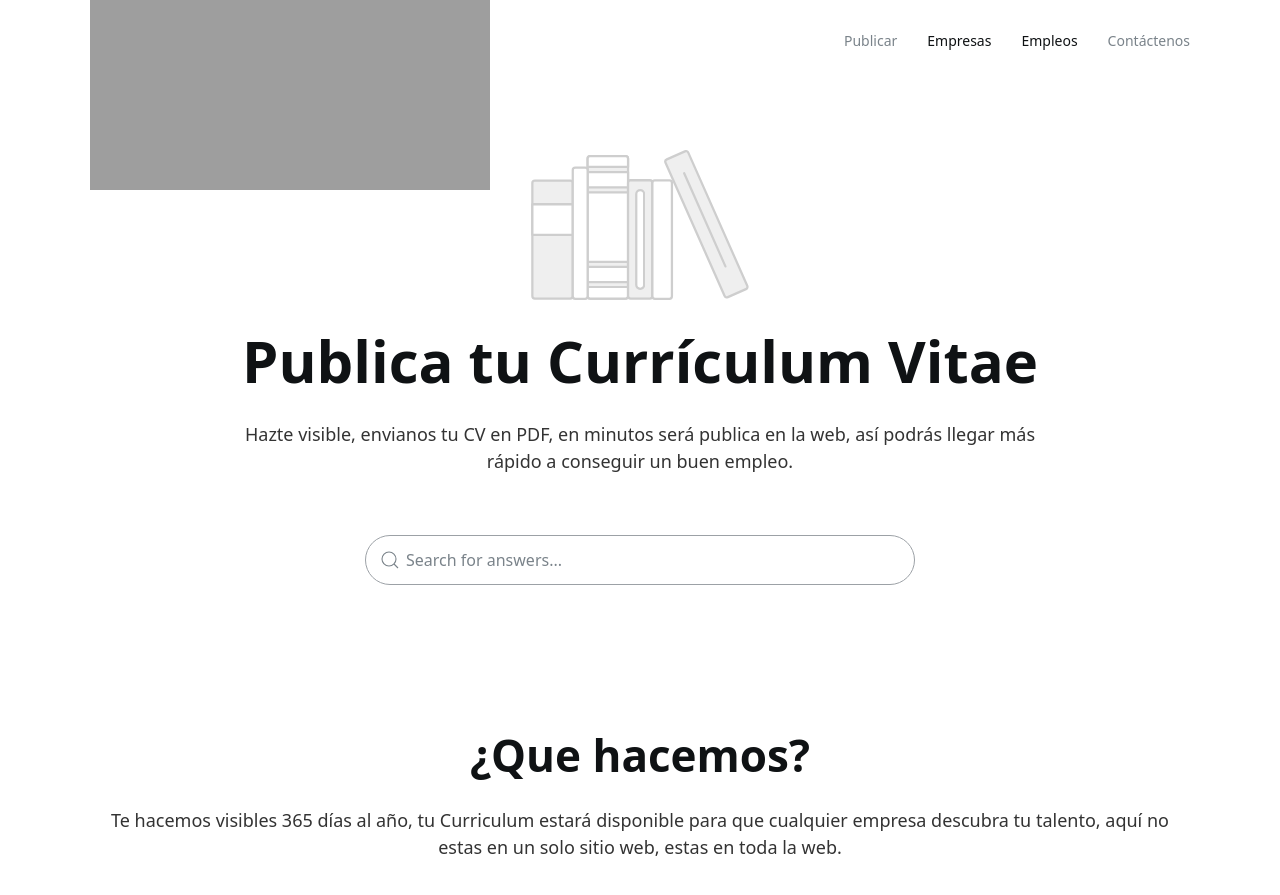
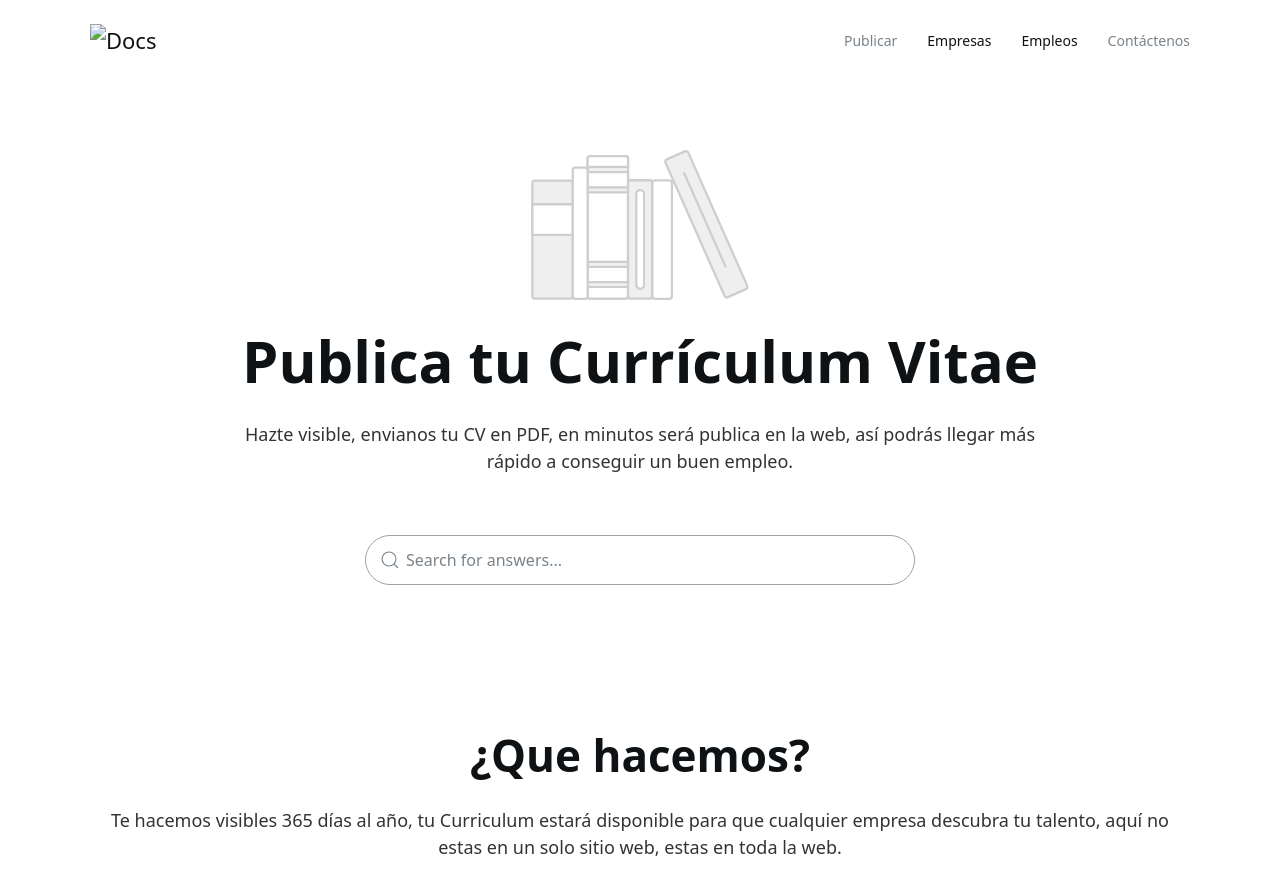
Before and after one commit to jelmii/jelmii.github.io, a Jekyll site: the page built from index.md, in a window 1280 px wide and 900 px high. Shown: the top 895 px of the window. Built offline with Jekyll 4.4.1, drawn with Linux system fonts in a browser that asks for light colours.

Commit message:
Update _config.yml

```diff
--- a/_config.yml
+++ b/_config.yml
@@ -19,7 +19,7 @@ url:                "http://www.publicatucv.com/"
 
 # Site logo, image or text
 brand:
-    image:          logo.svg  # e.g. logo.png, upload logo image file to /assets/img/ folder
+    image:          http://www.publicatucv.com//assets/posts/books.svg  # e.g. logo.png, upload logo image file to /assets/img/ folder
     text:           Docs      # if the above "logo:" image variable  is not set, this text logo is displayed instead
 
 # Default author settings
```
